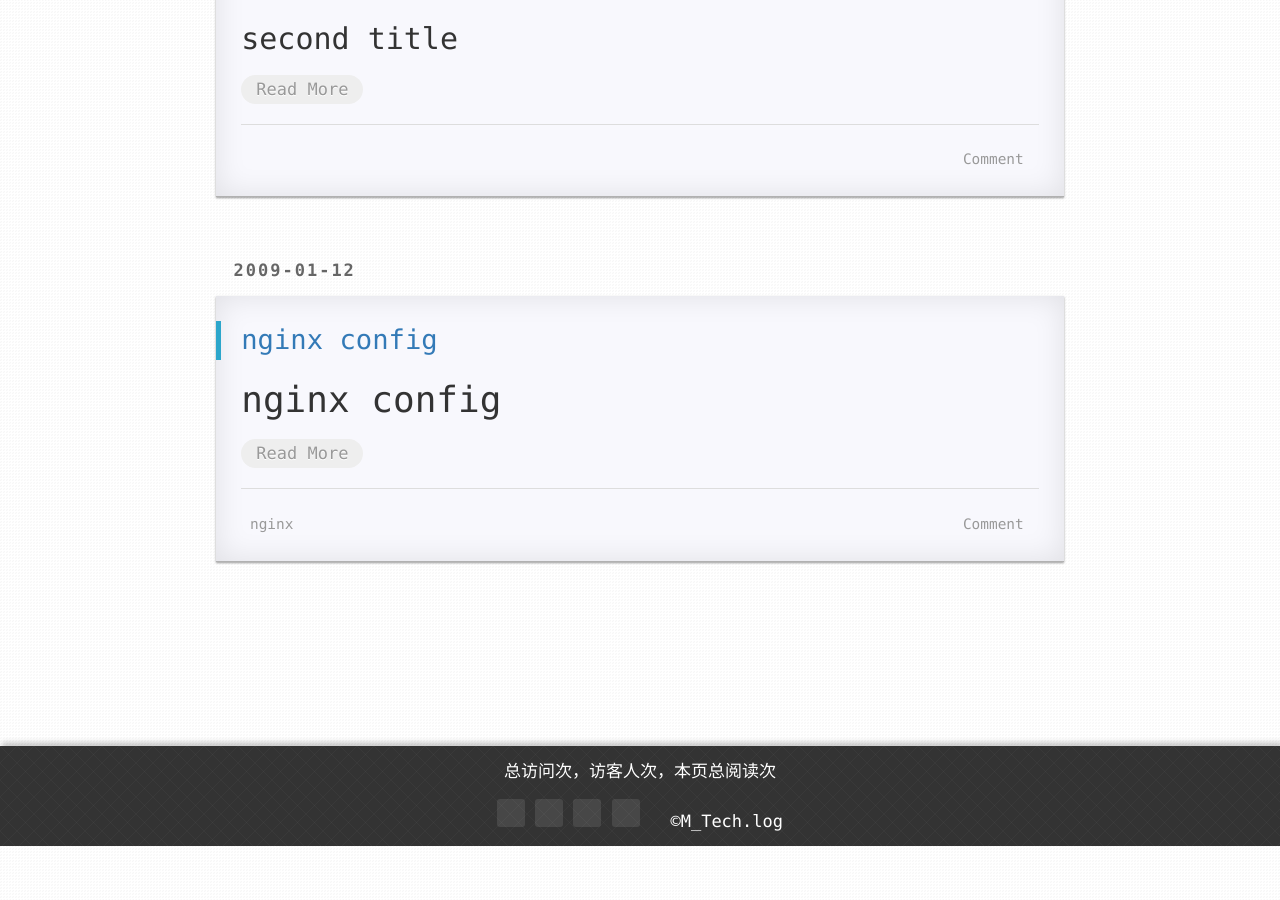
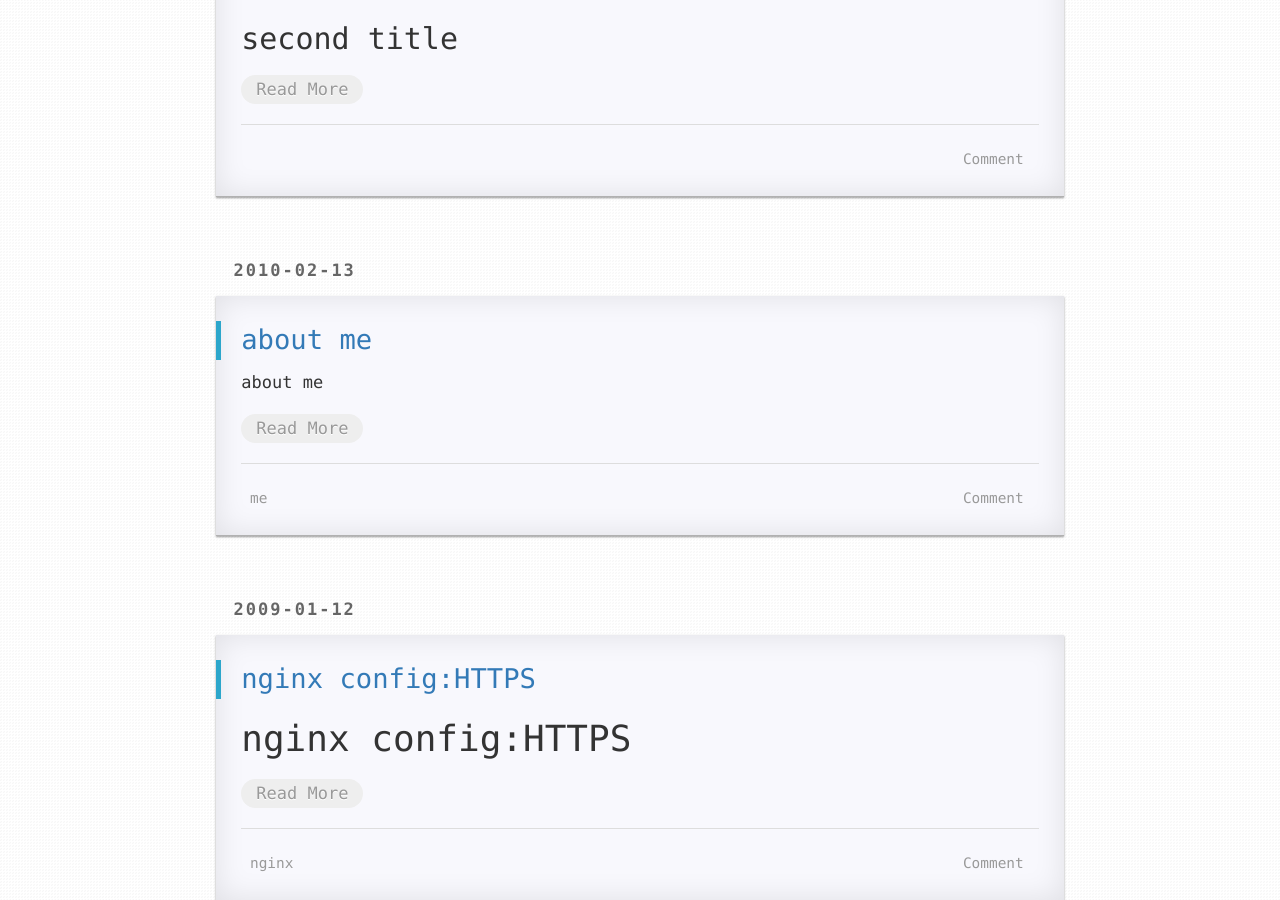
Before and after one commit to jinmeng260/jinmeng260.github.io, a Jekyll site: the page built from index.html, in a window 1280 px wide and 900 px high, scrolled down 289 px. Built offline with Jekyll 4.4.1, drawn with Linux system fonts in a browser that asks for light colours; nearby versions of some CDN libraries; the list of posts is cut into pages by our own code; comment, search, counter and statistics services are not loaded; a style sheet for code colours, icons or effects is not loaded; before the commit the page ends 1135 px from its top, so only the background shows below that.

Commit message:
[add] posted a new page

````diff
--- a/_posts/2009-01-12-nginx-config.md
+++ b/_posts/2009-01-12-nginx-config.md
@@ -1,14 +1,11 @@
 ---
 layout: post
-title: nginx config
+title: nginx config:HTTPS
 tags:   nginx
 category:  nginx
 ---
 
-
-
-
-#  nginx config
+#  nginx config:HTTPS
 
 ## open gzip
 ```
@@ -54,11 +51,9 @@ server {
 
 ```
 
-
 ## http to https
 
 ```
-
 server {
   listen      http://xxxx.cn;
   server_name server_name;
@@ -66,4 +61,3 @@ server {
 }
 
 ```
-%
--- /dev/null
+++ b/_posts/2010-02-13-aboutme.md
@@ -0,0 +1,8 @@
+---
+layout: page
+title: about me
+tags:   me
+category: personal profile
+---
+
+# about me
````
